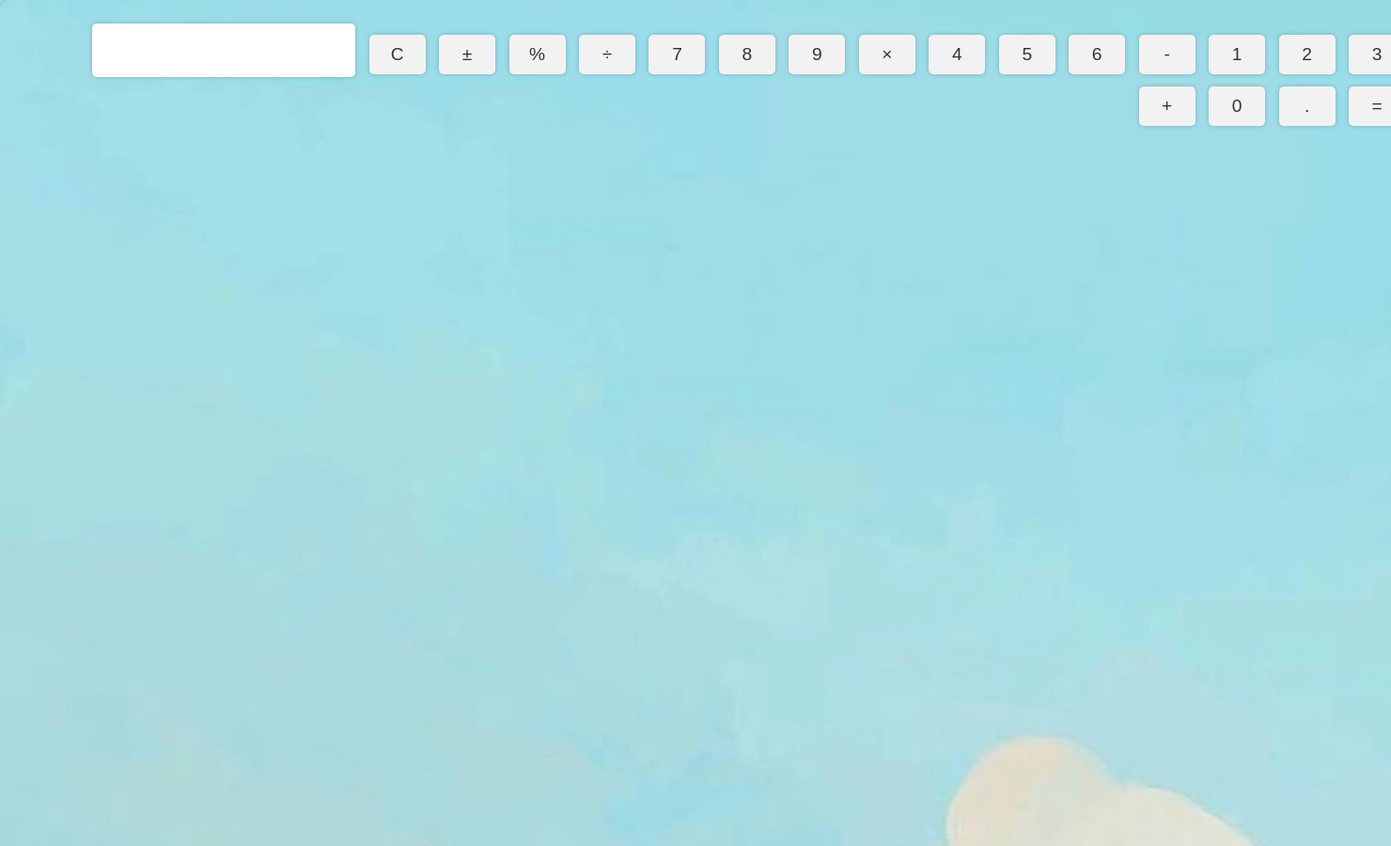
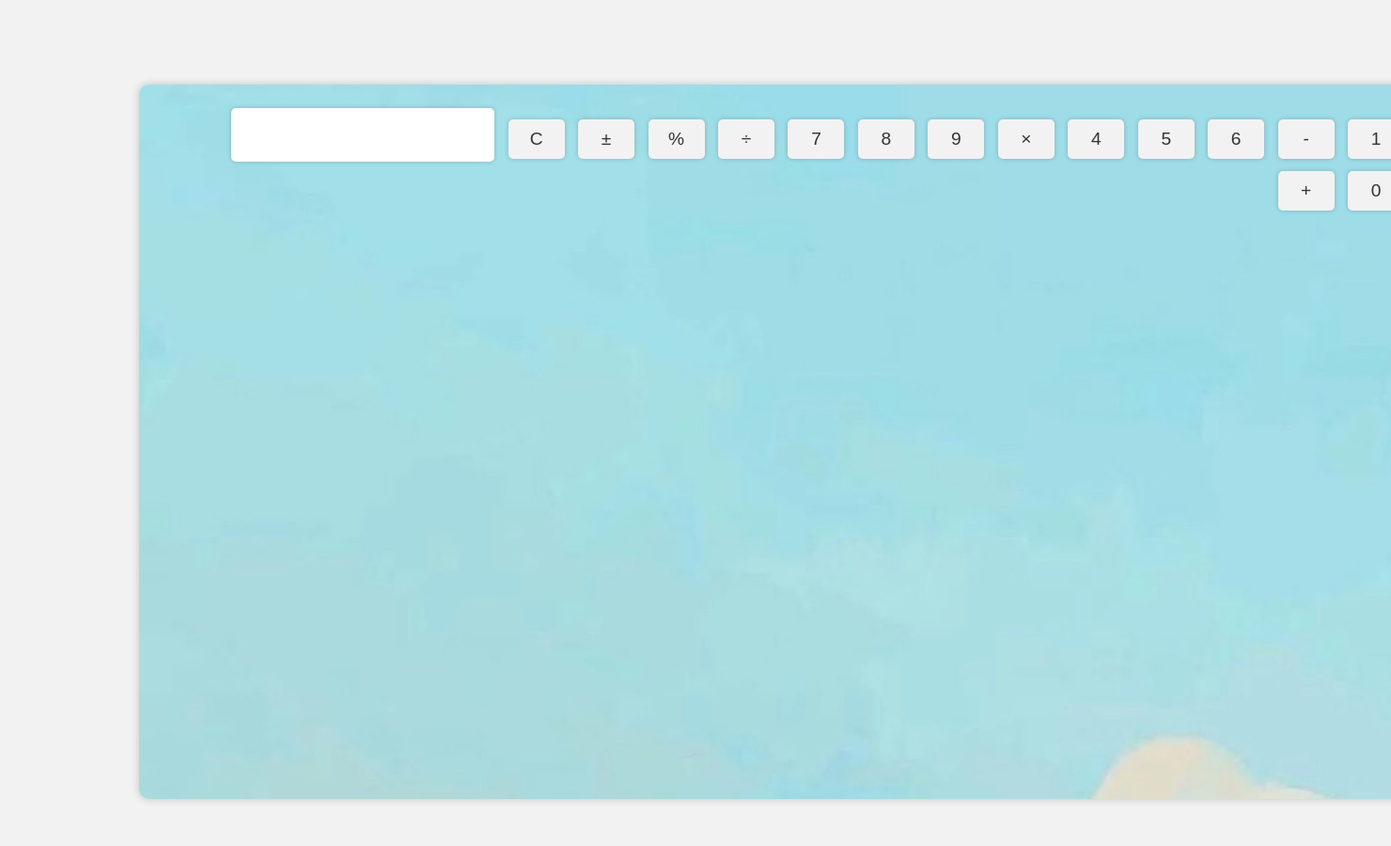
Before and after one commit to pshwuli/pshwuli.github.io, a PHP site: page /jsj.html in a window 1480 px wide; the page is wider, and only the part inside the window is pictured. Shown: that part at 94% size. Run offline with PHP 8.4, Linux system fonts and the light colour scheme.

Commit message:
Update jsj.css

```diff
--- a/css/jsj.css
+++ b/css/jsj.css
@@ -1,46 +1,16 @@
-body {
-  background-image: url('/tupian/shoujibeijing.jpg'); /* 设置背景图片为shoujibeijing.jpg */
-  background-size: cover; /* 让背景图片尽可能地覆盖整个页面 */
-  background-position: center; /* 让背景图片在页面中居中 */
-  font-family: Arial, sans-serif;
-}
-
 #calculator {
-  background-color: rgba(229, 229, 229, 0.7);
+  background-image: url('/tupian/shoujibeijing.jpg');
+  background-size: cover;
+  background-position: center;
+  background-color: rgba(229, 229, 229, 0.8);
   border-radius: 10px;
   box-shadow: 0 0 10px rgba(0,0,0,0.2);
-  margin: 0;
+  margin: 0 auto;
   padding: 20px;
   text-align: right;
-  width: 100%;
-  height: 100%;
-  position: fixed;
-  top: 0;
-  left: 0;
+  width: 80%; /* 让计算机宽度为浏览器宽度的80% */
+  height: 80vh; /* 让计算机高度为浏览器高度的80% */
+  position: absolute; /* 让计算机脱离文档流，可以覆盖整个屏幕 */
+  top: 10%; /* 让计算机垂直居中 */
+  left: 10%; /* 让计算机水平居中 */
 }
-
-#calculator input[type="button"] {
-  background-color: #f2f2f2;
-  border: none;
-  border-radius: 5px;
-  box-shadow: 0 0 5px rgba(0,0,0,0.2);
-  color: #333;
-  cursor: pointer;
-  font-size: 1.2em;
-  margin: 5px;
-  padding: 10px;
-  width: 60px;
-}
-
-#calculator input[type="text"] {
-  background-color: #fff;
-  border: none;
-  border-radius: 5px;
-  box-shadow: 0 0 5px rgba(0,0,0,0.2);
-  color: #000;
-  font-size: 2em;
-  margin: 5px;
-  padding: 10px;
-  text-align: right;
-  width: 260px;
-}
```
